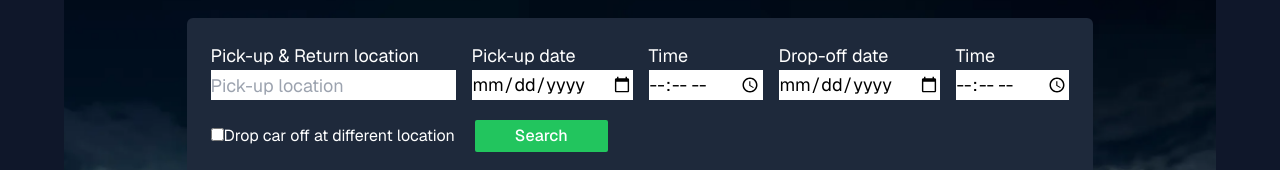
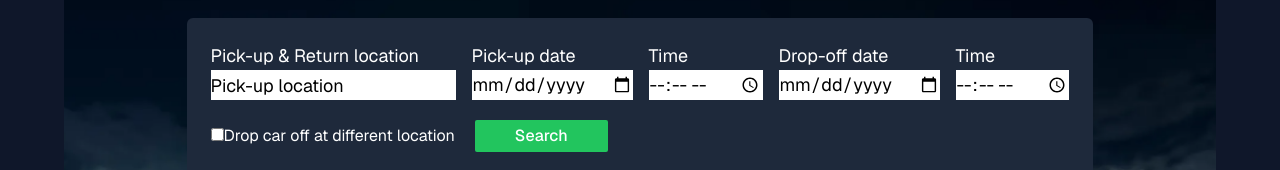
Before and after one commit to IgorSilva0/Car-Rental, a Next.js app: page / in a window 1280 px wide. Shown: the part 122-292 px from the top of the page. Built offline with nearby package versions, Linux system fonts and the light colour scheme; no server answers.

Commit message:
inputs placeholder text color changed to be consistent

```diff
--- a/components/RentalSearch.tsx
+++ b/components/RentalSearch.tsx
@@ -15,10 +15,10 @@ const RentalSearch = () => {
                 <div className="flex text-lg gap-4 mb-5">
                     <label>
                         Pick-up & Return location
-                        <input className="block text-black h-[30px]" placeholder="Pick-up location" type="text">
+                        <input className="block text-black h-[30px] placeholder-black" placeholder="Pick-up location" type="text">
                         </input>
                         {sameLocation ?
-                            <input className="block text-black mt-4" placeholder="Drop-off location" type="text">
+                            <input className="block text-black mt-4 placeholder-black" placeholder="Drop-off location" type="text">
                             </input>
                         : null}
                     </label>
```
